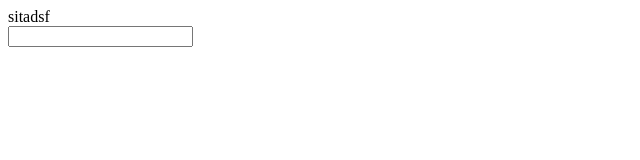
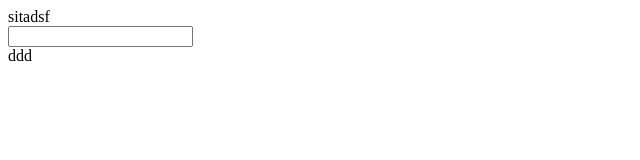
Before and after one commit to Sourcebits-Nagendra/MyModule, a plain HTML site: page index.html in a window 1280 px wide. Shown: the full height of the page, 0-640 px from the left. Drawn offline with Linux system fonts and the light colour scheme.

Commit message:
Update index.html

```diff
--- a/index.html
+++ b/index.html
@@ -5,6 +5,7 @@
   <body>
     <div>sitadsf</div>
     <input type=text>
+    <div class="disp">ddd</div>
   </body>
   <script data-main="app" src="https://cdnjs.cloudflare.com/ajax/libs/require.js/2.1.15/require.js"></script>
 </html>
```
